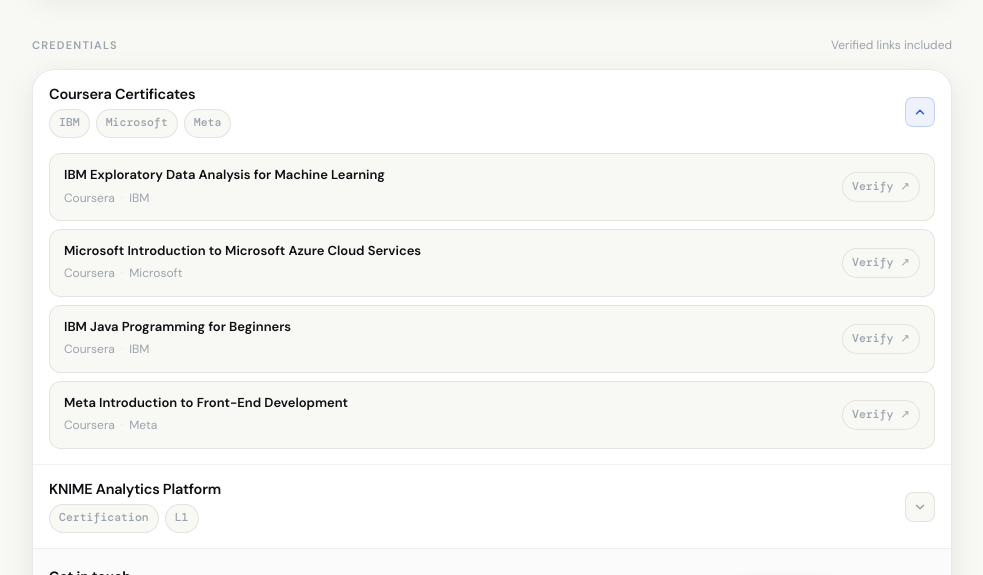
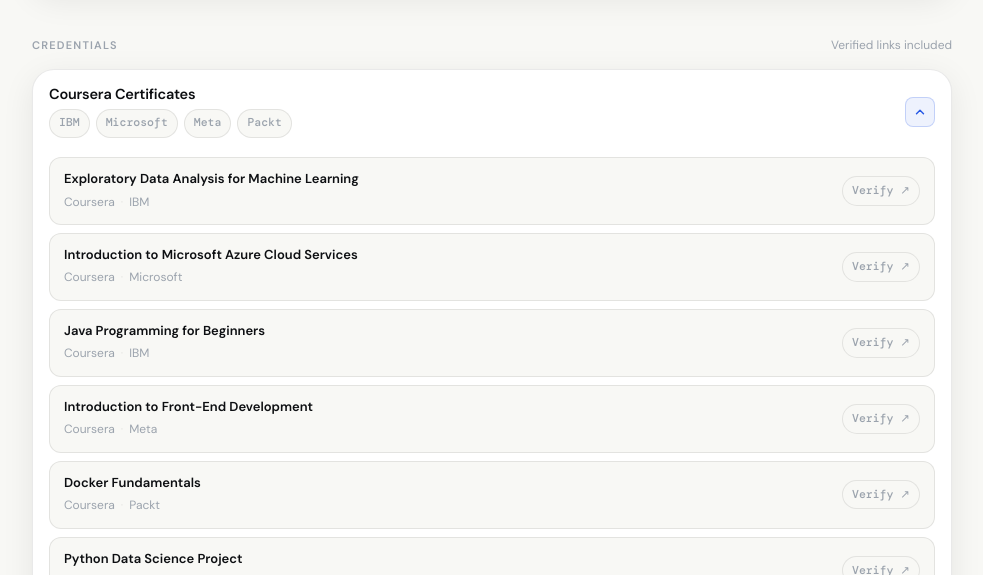
Before and after one commit to josemzreis/josemzreis.github.io, a plain HTML site: page index.html in a window 1280 px wide. Shown: the part 1207-1782 px from the top of the page, without its empty margins (148-1131 px from the left). Drawn offline with nearby package versions, Linux system fonts and the light colour scheme.

Commit message:
Added certificates

```diff
--- a/index.html
+++ b/index.html
@@ -505,7 +505,7 @@
       overflow: hidden;
     }
     .inner > .content {
-      padding: 0 16px 16px;
+      padding: 2px 16px 16px;
       opacity: 0;
       transform: translateY(-5px);
       transition:
@@ -555,6 +555,7 @@
       display: grid;
       grid-template-columns: 1fr;
       gap: 8px;
+      padding-top: 2px;
     }
     .credItem {
       display: flex;
@@ -686,7 +687,6 @@
     }
     @media (max-width: 420px) {
       .links { display: none; }
-      .mobile-menu-btn { display: flex; }
     }
 
     /* ── Scroll-reveal ── */
@@ -834,7 +834,7 @@
     <section id="projects" class="reveal">
       <div class="secTitle">
         <h2>Projects</h2>
-        <p class="note">Selected personal work</p>
+        <p class="note">Selected personal project</p>
       </div>
 
       <div class="surface">
@@ -959,6 +959,7 @@
                 <span class="miniPill">IBM</span>
                 <span class="miniPill">Microsoft</span>
                 <span class="miniPill">Meta</span>
+                <span class="miniPill">Packt</span>
               </div>
             </div>
             <div class="chev" aria-hidden="true">
@@ -974,7 +975,7 @@
                 <div class="credGrid" role="list">
                   <div class="credItem" role="listitem">
                     <div class="credLeft">
-                      <div class="credName">IBM Exploratory Data Analysis for Machine Learning</div>
+                      <div class="credName">Exploratory Data Analysis for Machine Learning</div>
                       <div class="credMeta"><span>Coursera</span><span class="sep">·</span><span>IBM</span></div>
                     </div>
                     <a href="https://coursera.org/share/a82525ac6319fe767a78827e372b094d" target="_blank" rel="noreferrer" class="miniPill">Verify ↗</a>
@@ -982,7 +983,7 @@
 
                   <div class="credItem" role="listitem">
                     <div class="credLeft">
-                      <div class="credName">Microsoft Introduction to Microsoft Azure Cloud Services</div>
+                      <div class="credName">Introduction to Microsoft Azure Cloud Services</div>
                       <div class="credMeta"><span>Coursera</span><span class="sep">·</span><span>Microsoft</span></div>
                     </div>
                     <a href="https://coursera.org/share/8e224e0fe602f6ee35213ec8635e31e2" target="_blank" rel="noreferrer" class="miniPill">Verify ↗</a>
@@ -990,7 +991,7 @@
 
                   <div class="credItem" role="listitem">
                     <div class="credLeft">
-                      <div class="credName">IBM Java Programming for Beginners</div>
+                      <div class="credName">Java Programming for Beginners</div>
                       <div class="credMeta"><span>Coursera</span><span class="sep">·</span><span>IBM</span></div>
                     </div>
                     <a href="https://coursera.org/share/a253cd8afbe16f1e67dda695ada45475" target="_blank" rel="noreferrer" class="miniPill">Verify ↗</a>
@@ -998,10 +999,26 @@
 
                   <div class="credItem" role="listitem">
                     <div class="credLeft">
-                      <div class="credName">Meta Introduction to Front-End Development</div>
+                      <div class="credName">Introduction to Front-End Development</div>
                       <div class="credMeta"><span>Coursera</span><span class="sep">·</span><span>Meta</span></div>
                     </div>
                     <a href="https://coursera.org/share/259f3a6719e09fc0608a646c9d7b5b79" target="_blank" rel="noreferrer" class="miniPill">Verify ↗</a>
+                  </div>
+
+                  <div class="credItem" role="listitem">
+                    <div class="credLeft">
+                      <div class="credName">Docker Fundamentals</div>
+                      <div class="credMeta"><span>Coursera</span><span class="sep">·</span><span>Packt</span></div>
+                    </div>
+                    <a href="https://coursera.org/share/fa1b0ea0bc44700ccf6c9a59e363fd66" target="_blank" rel="noreferrer" class="miniPill">Verify ↗</a>
+                  </div>
+
+                  <div class="credItem" role="listitem">
+                    <div class="credLeft">
+                      <div class="credName">Python Data Science Project</div>
+                      <div class="credMeta"><span>Coursera</span><span class="sep">·</span><span>IBM</span></div>
+                    </div>
+                    <a href="https://coursera.org/share/4fee0b95609ce800986a8a86608be6b7" target="_blank" rel="noreferrer" class="miniPill">Verify ↗</a>
                   </div>
                 </div>
               </div>
```
